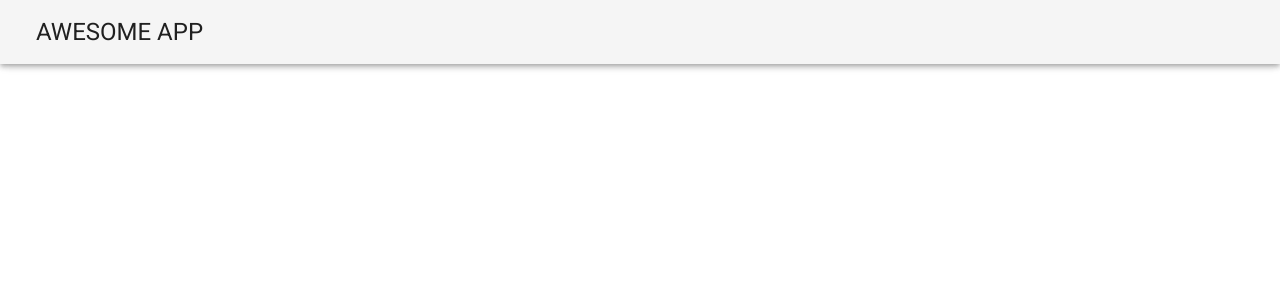
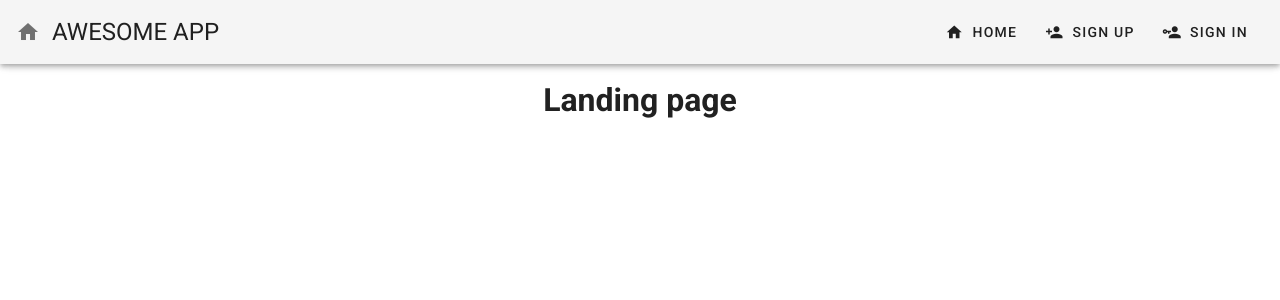
Before and after one commit to git-nori/_tr_vue-spa-demo-app, a Vue app: page / in a window 1280 px wide. Shown: the top 300 px of the page. Built offline with nearby package versions, Linux system fonts and the light colour scheme.

Commit message:
[add]navigation-drawer, toolbarを新規作成

```diff
--- a/src/App.vue
+++ b/src/App.vue
@@ -1,15 +1,46 @@
 <template>
   <v-app>
-    <v-navigation-drawer v-model="sidebar" app></v-navigation-drawer>
+    <v-navigation-drawer v-model="sidebar" app>
+      <v-list>
+        <v-list-item v-for="(item, index) in menuItems" :key="index" :to="item.path">
+          <v-list-item-icon>
+            <v-icon>{{ item.icon }}</v-icon>
+          </v-list-item-icon>
+          <v-list-item-content>
+            <v-list-item-title>{{ item.title }}</v-list-item-title>
+          </v-list-item-content>
+        </v-list-item>
+      </v-list>
+    </v-navigation-drawer>
     <v-app-bar app>
-      <v-app-bar-nav-icon @click="sidebar = !sidebar" class="hidden-sm-and-up"></v-app-bar-nav-icon>
+      <v-app-bar-nav-icon @click="sidebar = !sidebar" class="hidden-md-and-up"></v-app-bar-nav-icon>
+      <div>
+        <!-- style="cursor: pointer" => linkとしてクリックできるよう設定
+        tag="span" => linkの表示をspanに設定-->
+        <router-link to="/" tag="span" style="cursor: pointer">
+          <v-tooltip bottom>
+            <template v-slot:activator="{ on }">
+              <v-icon v-on="on">mdi-home</v-icon>
+            </template>
+            <span>Go to Landing</span>
+          </v-tooltip>
+        </router-link>
+      </div>
       <v-toolbar-title class="headline text-uppercase">
-        <span>{{ appTitle }}</span>
+        <span class="mx-3">{{ appTitle }}</span>
       </v-toolbar-title>
       <v-spacer></v-spacer>
+      <v-toolbar-items class="hidden-sm-and-down">
+        <v-btn text v-for="(item, index) in menuItems" :key="index" :to="item.path">
+          <v-icon left>{{ item.icon }}</v-icon>
+          <span>{{ item.title }}</span>
+        </v-btn>
+      </v-toolbar-items>
     </v-app-bar>
 
-    <v-content></v-content>
+    <v-content>
+      <router-view></router-view>
+    </v-content>
   </v-app>
 </template>
 
@@ -19,7 +50,12 @@ export default {
   data() {
     return {
       appTitle: "Awesome App",
-      sidebar: false
+      sidebar: false,
+      menuItems: [
+        { title: "Home", path: "/home", icon: "mdi-home" },
+        { title: "Sign Up", path: "/signup", icon: "mdi-account-plus" },
+        { title: "Sign In", path: "/signin", icon: "mdi-account-key" }
+      ]
     };
   }
 };
```
